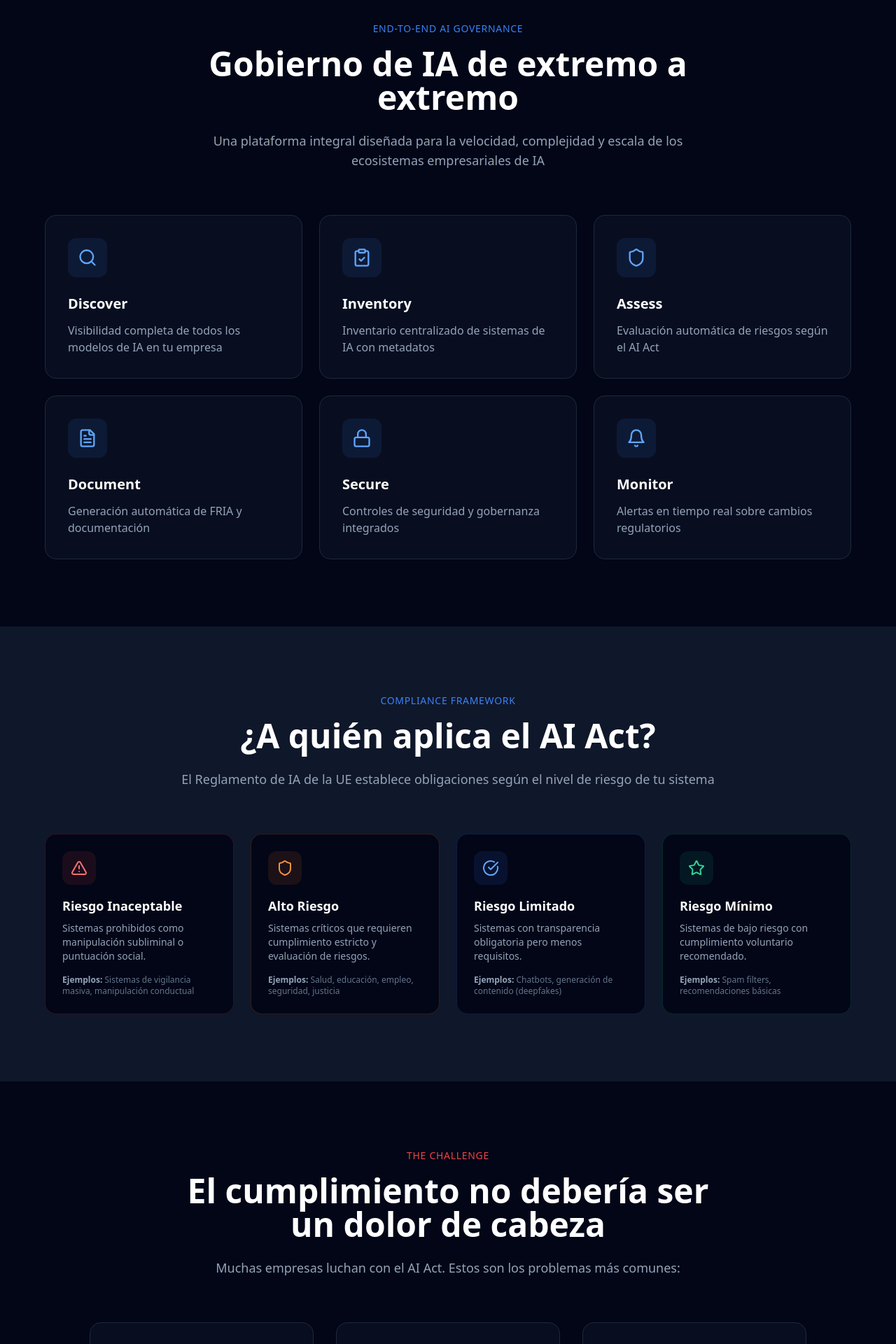
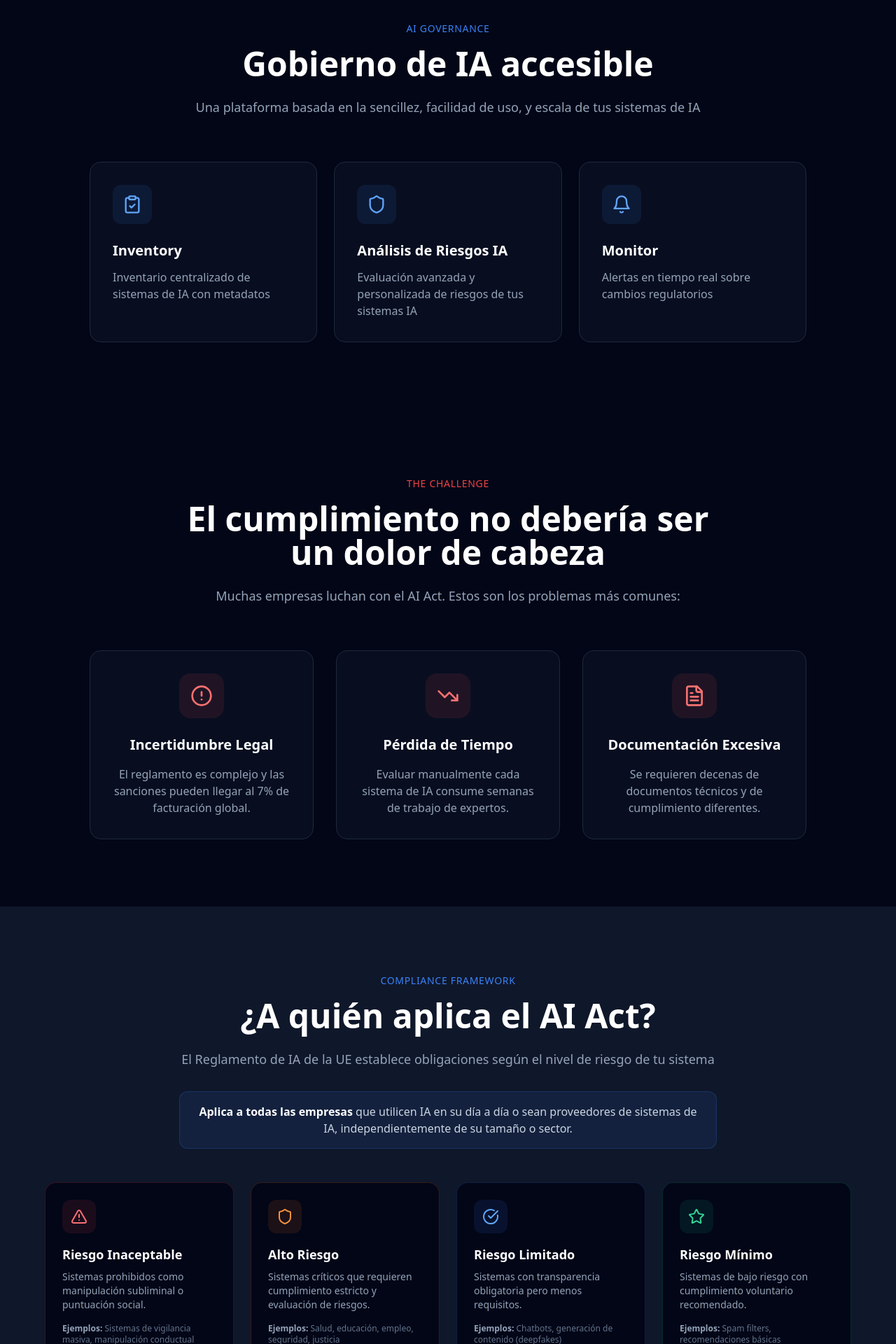
Before and after one commit to pablojordandlf/cumplia, a Next.js app in the folder apps/web/: page / in a window 1280 px wide. Shown: the part 1240-3160 px from the top of the page at 70% size. Built offline with nearby package versions, Linux system fonts and the light colour scheme.

Commit message:
feat(landing): update copy, features, order and pricing

```diff
--- a/apps/web/app/page.tsx
+++ b/apps/web/app/page.tsx
@@ -190,29 +190,14 @@ function TrustedBySection() {
 function EndToEndSection() {
   const capabilities = [
     {
-      icon: Search,
-      title: "Discover",
-      desc: "Visibilidad completa de todos los modelos de IA en tu empresa"
-    },
-    {
       icon: ClipboardCheck,
       title: "Inventory",
       desc: "Inventario centralizado de sistemas de IA con metadatos"
     },
     {
       icon: Shield,
-      title: "Assess",
-      desc: "Evaluación automática de riesgos según el AI Act"
-    },
-    {
-      icon: FileText,
-      title: "Document",
-      desc: "Generación automática de FRIA y documentación"
-    },
-    {
-      icon: Lock,
-      title: "Secure",
-      desc: "Controles de seguridad y gobernanza integrados"
+      title: "Análisis de Riesgos IA",
+      desc: "Evaluación avanzada y personalizada de riesgos de tus sistemas IA"
     },
     {
       icon: Bell,
@@ -225,16 +210,16 @@ function EndToEndSection() {
     <section className="py-24 bg-slate-950">
       <div className="container mx-auto px-4 sm:px-6 lg:px-8">
         <div className="text-center max-w-3xl mx-auto mb-16">
-          <p className="text-blue-500 text-sm uppercase tracking-wider mb-4">End-to-End AI Governance</p>
+          <p className="text-blue-500 text-sm uppercase tracking-wider mb-4">AI Governance</p>
           <h2 className="text-4xl sm:text-5xl font-bold text-white mb-6">
-            Gobierno de IA de extremo a extremo
+            Gobierno de IA accesible
           </h2>
           <p className="text-lg text-slate-400">
-            Una plataforma integral diseñada para la velocidad, complejidad y escala de los ecosistemas empresariales de IA
+            Una plataforma basada en la sencillez, facilidad de uso, y escala de tus sistemas de IA
           </p>
         </div>
 
-        <div className="grid grid-cols-1 md:grid-cols-2 lg:grid-cols-3 gap-4 sm:gap-6 max-w-6xl mx-auto">
+        <div className="grid grid-cols-1 md:grid-cols-2 lg:grid-cols-3 gap-4 sm:gap-6 max-w-5xl mx-auto">
           {capabilities.map((item, index) => (
             <motion.div
               key={index}
@@ -249,85 +234,6 @@ function EndToEndSection() {
               </div>
               <h3 className="text-xl font-semibold text-white mb-3">{item.title}</h3>
               <p className="text-slate-400">{item.desc}</p>
-            </motion.div>
-          ))}
-        </div>
-      </div>
-    </section>
-  );
-}
-
-function WhoAppliesSection() {
-  const riskLevels = [
-    {
-      icon: AlertTriangle,
-      title: 'Riesgo Inaceptable',
-      color: 'text-red-400',
-      bgColor: 'bg-red-500/10',
-      borderColor: 'border-red-500/20',
-      desc: 'Sistemas prohibidos como manipulación subliminal o puntuación social.',
-      examples: 'Sistemas de vigilancia masiva, manipulación conductual'
-    },
-    {
-      icon: Shield,
-      title: 'Alto Riesgo',
-      color: 'text-orange-400',
-      bgColor: 'bg-orange-500/10',
-      borderColor: 'border-orange-500/20',
-      desc: 'Sistemas críticos que requieren cumplimiento estricto y evaluación de riesgos.',
-      examples: 'Salud, educación, empleo, seguridad, justicia'
-    },
-    {
-      icon: CheckCircle,
-      title: 'Riesgo Limitado',
-      color: 'text-blue-400',
-      bgColor: 'bg-blue-500/10',
-      borderColor: 'border-blue-500/20',
-      desc: 'Sistemas con transparencia obligatoria pero menos requisitos.',
-      examples: 'Chatbots, generación de contenido (deepfakes)'
-    },
-    {
-      icon: Star,
-      title: 'Riesgo Mínimo',
-      color: 'text-emerald-400',
-      bgColor: 'bg-emerald-500/10',
-      borderColor: 'border-emerald-500/20',
-      desc: 'Sistemas de bajo riesgo con cumplimiento voluntario recomendado.',
-      examples: 'Spam filters, recomendaciones básicas'
-    }
-  ];
-
-  return (
-    <section id="who-applies" className="py-24 bg-slate-900">
-      <div className="container mx-auto px-4 sm:px-6 lg:px-8">
-        <div className="text-center max-w-3xl mx-auto mb-16">
-          <p className="text-blue-500 text-sm uppercase tracking-wider mb-4">Compliance Framework</p>
-          <h2 className="text-4xl sm:text-5xl font-bold text-white mb-6">
-            ¿A quién aplica el AI Act?
-          </h2>
-          <p className="text-lg text-slate-400">
-            El Reglamento de IA de la UE establece obligaciones según el nivel de riesgo de tu sistema
-          </p>
-        </div>
-
-        <div className="grid grid-cols-1 sm:grid-cols-2 lg:grid-cols-4 gap-4 sm:gap-6 max-w-6xl mx-auto">
-          {riskLevels.map((item, index) => (
-            <motion.div
-              key={index}
-              initial={{ opacity: 0, y: 20 }}
-              whileInView={{ opacity: 1, y: 0 }}
-              transition={{ duration: 0.5, delay: index * 0.1 }}
-              viewport={{ once: true }}
-              className={`p-5 sm:p-6 rounded-2xl bg-slate-950 ${item.borderColor} border hover:border-opacity-50 transition-all`}
-            >
-              <div className={`w-10 h-10 sm:w-12 sm:h-12 rounded-xl ${item.bgColor} flex items-center justify-center mb-3 sm:mb-4`}>
-                <item.icon className={`w-6 h-6 ${item.color}`} />
-              </div>
-              <h3 className="text-lg font-semibold text-white mb-2">{item.title}</h3>
-              <p className="text-slate-400 text-sm mb-4">{item.desc}</p>
-              <p className="text-xs text-slate-500">
-                <strong className="text-slate-400">Ejemplos:</strong> {item.examples}
-              </p>
             </motion.div>
           ))}
         </div>
@@ -386,6 +292,93 @@ function PainPointsSection() {
               </h3>
               <p className="text-slate-400">
                 {item.desc}
+              </p>
+            </motion.div>
+          ))}
+        </div>
+      </div>
+    </section>
+  );
+}
+
+function WhoAppliesSection() {
+  const riskLevels = [
+    {
+      icon: AlertTriangle,
+      title: 'Riesgo Inaceptable',
+      color: 'text-red-400',
+      bgColor: 'bg-red-500/10',
+      borderColor: 'border-red-500/20',
+      desc: 'Sistemas prohibidos como manipulación subliminal o puntuación social.',
+      examples: 'Sistemas de vigilancia masiva, manipulación conductual'
+    },
+    {
+      icon: Shield,
+      title: 'Alto Riesgo',
+      color: 'text-orange-400',
+      bgColor: 'bg-orange-500/10',
+      borderColor: 'border-orange-500/20',
+      desc: 'Sistemas críticos que requieren cumplimiento estricto y evaluación de riesgos.',
+      examples: 'Salud, educación, empleo, seguridad, justicia'
+    },
+    {
+      icon: CheckCircle,
+      title: 'Riesgo Limitado',
+      color: 'text-blue-400',
+      bgColor: 'bg-blue-500/10',
+      borderColor: 'border-blue-500/20',
+      desc: 'Sistemas con transparencia obligatoria pero menos requisitos.',
+      examples: 'Chatbots, generación de contenido (deepfakes)'
+    },
+    {
+      icon: Star,
+      title: 'Riesgo Mínimo',
+      color: 'text-emerald-400',
+      bgColor: 'bg-emerald-500/10',
+      borderColor: 'border-emerald-500/20',
+      desc: 'Sistemas de bajo riesgo con cumplimiento voluntario recomendado.',
+      examples: 'Spam filters, recomendaciones básicas'
+    }
+  ];
+
+  return (
+    <section id="who-applies" className="py-24 bg-slate-900">
+      <div className="container mx-auto px-4 sm:px-6 lg:px-8">
+        <div className="text-center max-w-3xl mx-auto mb-8">
+          <p className="text-blue-500 text-sm uppercase tracking-wider mb-4">Compliance Framework</p>
+          <h2 className="text-4xl sm:text-5xl font-bold text-white mb-6">
+            ¿A quién aplica el AI Act?
+          </h2>
+          <p className="text-lg text-slate-400">
+            El Reglamento de IA de la UE establece obligaciones según el nivel de riesgo de tu sistema
+          </p>
+        </div>
+
+        <div className="max-w-3xl mx-auto mb-12">
+          <div className="p-4 rounded-xl bg-blue-500/10 border border-blue-500/20">
+            <p className="text-slate-300 text-center">
+              <strong className="text-white">Aplica a todas las empresas</strong> que utilicen IA en su día a día o sean proveedores de sistemas de IA, independientemente de su tamaño o sector.
+            </p>
+          </div>
+        </div>
+
+        <div className="grid grid-cols-1 sm:grid-cols-2 lg:grid-cols-4 gap-4 sm:gap-6 max-w-6xl mx-auto">
+          {riskLevels.map((item, index) => (
+            <motion.div
+              key={index}
+              initial={{ opacity: 0, y: 20 }}
+              whileInView={{ opacity: 1, y: 0 }}
+              transition={{ duration: 0.5, delay: index * 0.1 }}
+              viewport={{ once: true }}
+              className={`p-5 sm:p-6 rounded-2xl bg-slate-950 ${item.borderColor} border hover:border-opacity-50 transition-all`}
+            >
+              <div className={`w-10 h-10 sm:w-12 sm:h-12 rounded-xl ${item.bgColor} flex items-center justify-center mb-3 sm:mb-4`}>
+                <item.icon className={`w-6 h-6 ${item.color}`} />
+              </div>
+              <h3 className="text-lg font-semibold text-white mb-2">{item.title}</h3>
+              <p className="text-slate-400 text-sm mb-4">{item.desc}</p>
+              <p className="text-xs text-slate-500">
+                <strong className="text-slate-400">Ejemplos:</strong> {item.examples}
               </p>
             </motion.div>
           ))}
@@ -474,6 +467,7 @@ function PricingSection() {
       description: 'Para empresas que quieren evaluar un único sistema',
       features: [
         '1 sistema de IA',
+        '1 usuario',
         'Clasificación de riesgo',
         'Guía básica de cumplimiento',
         'Soporte por email'
@@ -484,11 +478,11 @@ function PricingSection() {
     },
     {
       name: 'Professional',
-      price: '49€',
+      price: '99€',
       period: '/mes',
       description: 'Para equipos con varios sistemas de IA',
       features: [
-        '15 sistemas de IA',
+        '5 sistemas de IA',
         '3 usuarios',
         'FRIA automatizada',
         'Gestión de riesgos',
@@ -506,7 +500,7 @@ function PricingSection() {
       period: '/mes',
       description: 'Para organizaciones con múltiples departamentos',
       features: [
-        'Sistemas de IA ilimitados',
+        '15 sistemas de IA',
         '10 usuarios',
         'Asistente de IA',
         'Gestión avanzada de riesgos',
@@ -516,6 +510,24 @@ function PricingSection() {
       ],
       cta: 'Contactar Ventas',
       href: '/contact?plan=business',
+      highlight: false
+    },
+    {
+      name: 'Enterprise',
+      price: 'Custom',
+      period: '',
+      description: 'Para grandes organizaciones con necesidades específicas',
+      features: [
+        'Sistemas de IA ilimitados',
+        'Usuarios ilimitados',
+        'SSO y autenticación avanzada',
+        'On-premise disponible',
+        'API completa',
+        'SLA garantizado',
+        'Account manager dedicado'
+      ],
+      cta: 'Contactar Ventas',
+      href: '/contact?plan=enterprise',
       highlight: false
     }
   ];
@@ -533,7 +545,7 @@ function PricingSection() {
           </p>
         </div>
 
-        <div className="grid grid-cols-1 md:grid-cols-3 gap-6 sm:gap-8 max-w-5xl mx-auto">
+        <div className="grid grid-cols-1 md:grid-cols-2 lg:grid-cols-4 gap-6 sm:gap-8 max-w-6xl mx-auto">
           {plans.map((plan, index) => (
             <motion.div
               key={index}
@@ -560,14 +572,14 @@ function PricingSection() {
                 {plan.features.map((feature, fIndex) => (
                   <li key={fIndex} className="flex items-center gap-3">
                     <CheckCircle className="w-5 h-5 text-emerald-400 flex-shrink-0" />
-                    <span className="text-slate-300">{feature}</span>
+                    <span className="text-slate-300 text-sm">{feature}</span>
                   </li>
                 ))}
               </ul>
 
               <Link href={plan.href}>
                 <Button
-                  className={`w-full min-h-[56px] py-5 sm:py-6 text-base sm:text-lg ${
+                  className={`w-full min-h-[56px] py-5 sm:py-6 text-base ${
                     plan.highlight
                       ? 'bg-blue-600 hover:bg-blue-700 text-white'
                       : 'bg-slate-800 hover:bg-slate-700 text-white border border-slate-700'
@@ -591,8 +603,8 @@ export default function HomePage() {
       <HeroSection />
       <TrustedBySection />
       <EndToEndSection />
+      <PainPointsSection />
       <WhoAppliesSection />
-      <PainPointsSection />
       <FeaturesSection />
       <PricingSection />
       <Footer />
```
